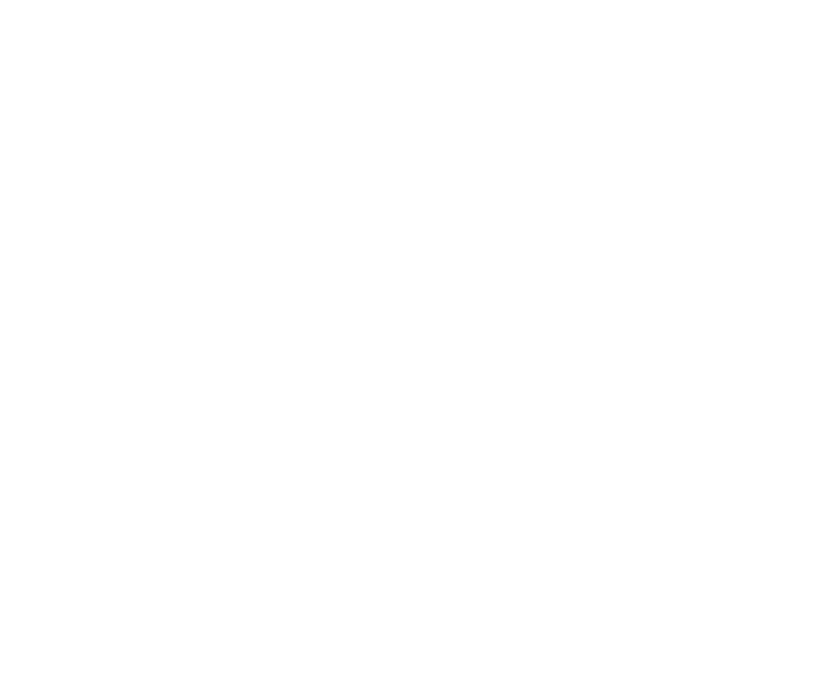
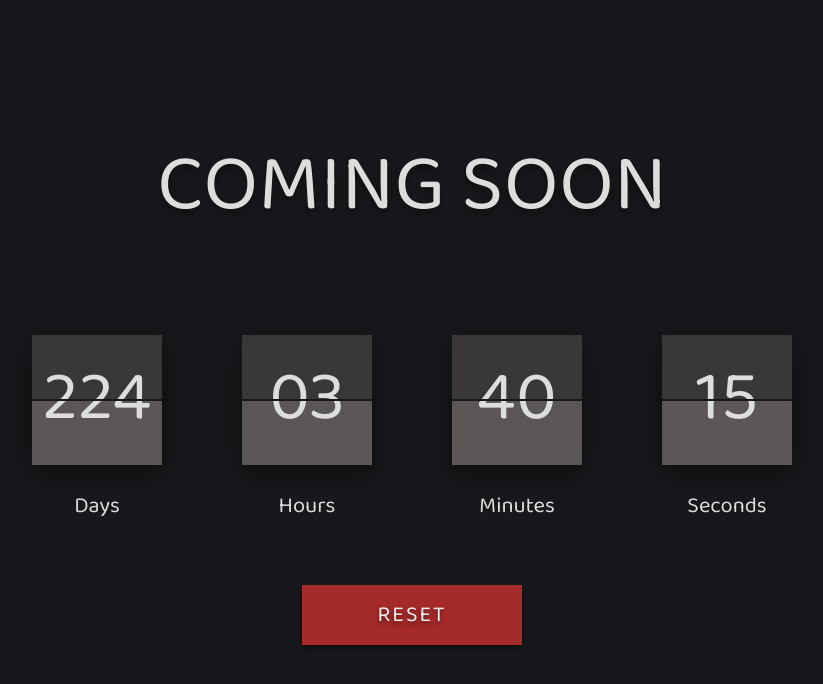
Before and after one commit to DiMNDev/countdown-clock, a plain HTML site: page index.html in a window 1280 px wide. Shown: the whole page, without its empty margins (228-1051 px from the left). Drawn offline with Linux system fonts and the light colour scheme.

Commit message:
finished project

```diff
--- a/index.html
+++ b/index.html
@@ -12,6 +12,14 @@
     <link rel="stylesheet" href="style.css" />
   </head>
   <body>
+    <div class="container">
+      <div class="countdown-wrapper">
+        <h1>Coming Soon</h1>
+        <div class="countdown"></div>
+        <button class="reset">Reset</button>
+      </div>
+    </div>
+
     <script src="script.js"></script>
   </body>
 </html>
--- a/script.js
+++ b/script.js
@@ -0,0 +1,50 @@
+const countdown = document.querySelector(".countdown");
+
+const interval = setInterval(() => {
+  const deadline = new Date(2023, 11, 31, 24, 00, 00);
+  console.log(deadline);
+
+  const current = new Date();
+  console.log(current);
+
+  const diff = deadline - current;
+  console.log(diff);
+
+  const days = Math.floor(diff / (1000 * 60 * 60 * 24)) + "";
+  console.log(days);
+
+  const hours = Math.floor((diff / (1000 * 60 * 60)) % 24) + "";
+  console.log(hours);
+
+  const minutes = Math.floor((diff / (1000 * 60)) % 60) + "";
+  console.log(minutes);
+
+  const seconds = Math.floor((diff / 1000) % 60) + "";
+  console.log(seconds);
+
+  countdown.innerHTML = `
+    <div data-content="Days">${days.length === 1 ? `0${days}` : days}</div>
+    <div data-content="Hours">${hours.length === 1 ? `0${hours}` : hours}</div>
+    <div data-content="Minutes">${
+      minutes.length === 1 ? `0${minutes}` : minutes
+    }</div>
+    <div data-content="Seconds">${
+      seconds.length === 1 ? `0${seconds}` : seconds
+    }</div>
+    `;
+
+  if (diff < 0) {
+    clearInterval(interval);
+    countdown.innerHTML = "<h1>Here we GO!</h1>";
+  }
+
+  document.querySelector(".reset").addEventListener("click", () => {
+    clearInterval(interval);
+
+    const divs = document.querySelectorAll(".countdown div");
+
+    divs.forEach((div) => {
+      div.innerHTML = "00";
+    });
+  });
+}, 1000);
--- a/style.css
+++ b/style.css
@@ -0,0 +1,88 @@
+* {
+  margin: 0;
+  padding: 0;
+  box-sizing: border-box;
+  font-family: "Baloo da 2", cursive;
+}
+
+html {
+  font-size: 62.5%;
+}
+
+.container {
+  width: 100%;
+  height: 100vh;
+  background-color: #17181b;
+  position: relative;
+}
+
+.countdown-wrapper {
+  width: 100%;
+  position: absolute;
+  top: 15%;
+  text-align: center;
+  color: #ddd;
+}
+
+.countdown-wrapper h1 {
+  font-size: 8rem;
+  font-weight: 400;
+  text-transform: uppercase;
+  margin-bottom: 8rem;
+  text-shadow: 0 0.5rem 0.8rem rgba(0, 0, 0, 0.4);
+}
+
+.countdown {
+  display: flex;
+  justify-content: center;
+}
+
+.countdown div {
+  width: 13rem;
+  height: 13rem;
+  background: linear-gradient(
+    to bottom,
+    rgba(61, 58, 58, 0.9) 50%,
+    rgba(99, 93, 93, 0.9) 0
+  );
+  margin: 0 4rem 12rem 4rem;
+  font-size: 7rem;
+  font-weight: 400;
+  display: flex;
+  justify-content: center;
+  align-items: center;
+  box-shadow: 0 0.8rem 2.5rem rgba(0, 0, 0, 0.5);
+  position: relative;
+}
+
+.countdown div::before {
+  content: "";
+  position: absolute;
+  width: 100%;
+  height: 0.24rem;
+  background-color: #17181b;
+}
+
+.countdown div::after {
+  content: attr(data-content);
+  font-size: 2.2rem;
+  font-weight: 400;
+  position: absolute;
+  bottom: -6rem;
+}
+
+.reset {
+  width: 22rem;
+  height: 6rem;
+  border: none;
+  background-color: #a52a2a;
+  font-size: 2.2rem;
+  font-weight: 400;
+  letter-spacing: 0.2rem;
+  text-transform: uppercase;
+  color: #eee;
+  text-shadow: 0 0.3rem 0.5rem rgba(0, 0, 0, 0.5);
+  box-shadow: 0 0.3rem 0.6rem rgba(0, 0, 0, 0.5);
+  outline: none;
+  cursor: pointer;
+}
```
